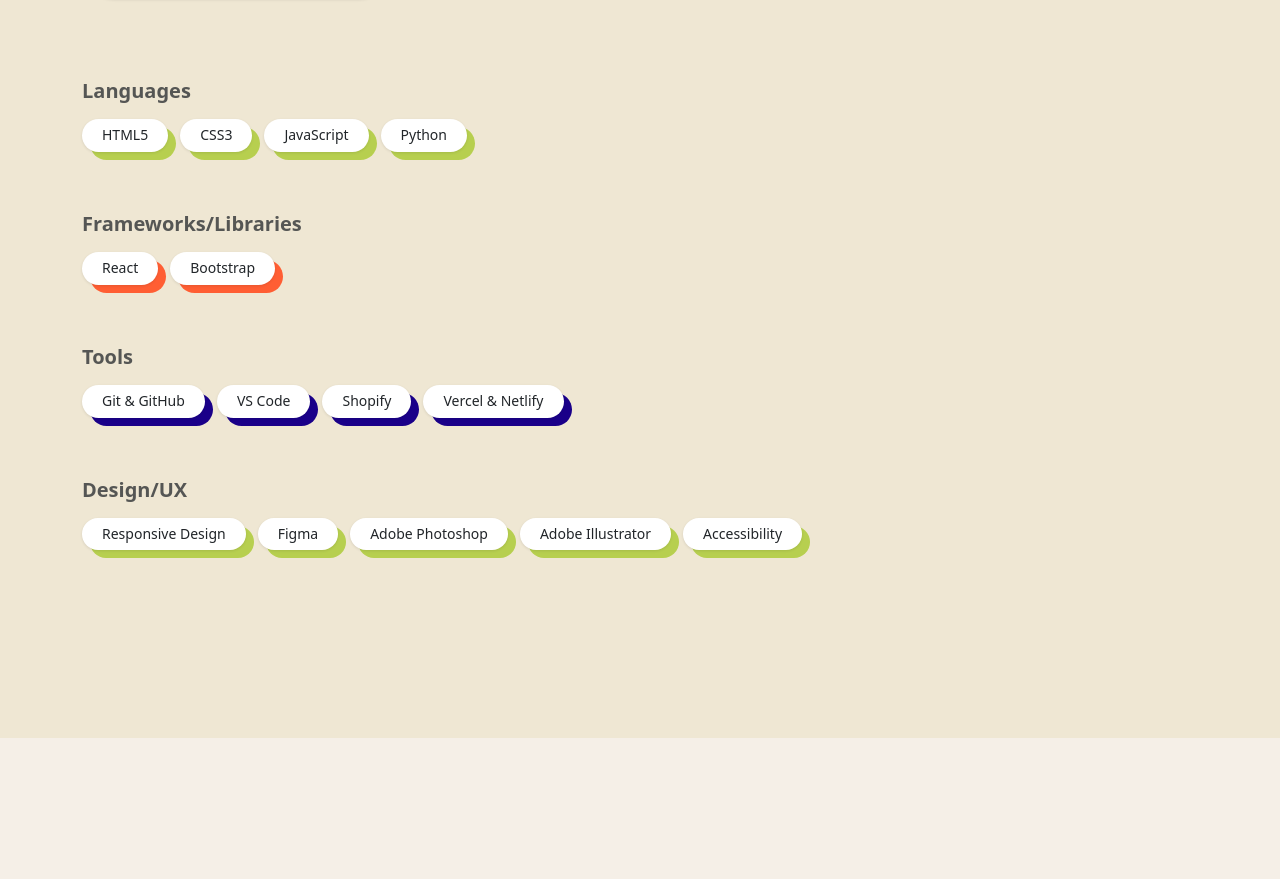
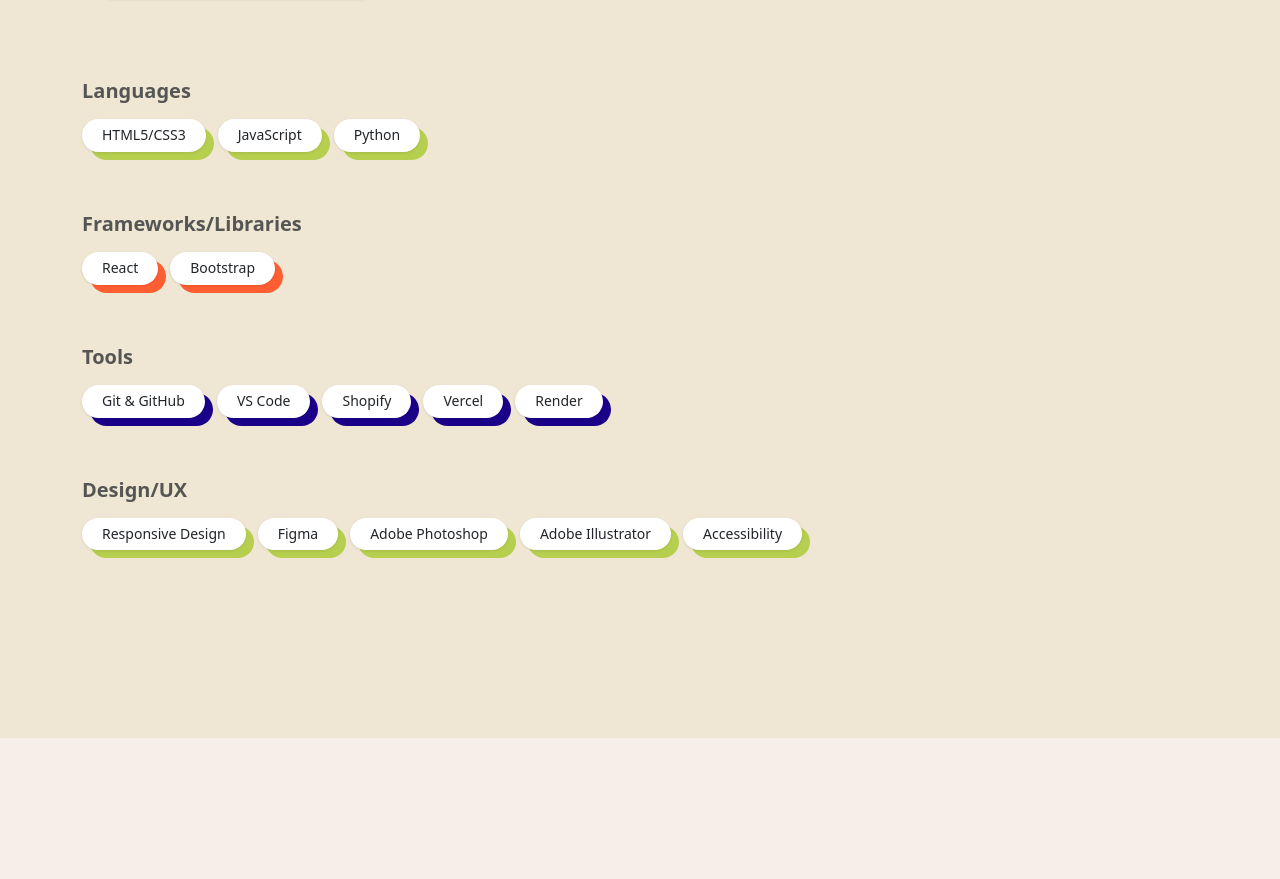
Before and after one commit to aliciabuelow/alicia-portfolio, a React (Vite) app in the folder react-app/: page / in a window 1280 px wide. Shown: the part 4621-5500 px from the top of the page. Built offline with nearby package versions, Linux system fonts and the light colour scheme.

Commit message:
Update Skills.jsx

```diff
--- a/react-app/src/components/Skills.jsx
+++ b/react-app/src/components/Skills.jsx
@@ -1,4 +1,4 @@
-import { motion } from "motion/react";
+import { color, motion } from "motion/react";
 import { useInView } from "./hooks/useInView";
 import '../styles/Skills.css'
 
@@ -6,8 +6,7 @@
   {
     category: "Languages",
     skills: [
-      { name: "HTML5", color: "#B7CF4F" },
-      { name: "CSS3", color: "#B7CF4F" },
+      { name: "HTML5/CSS3", color: "#B7CF4F" },
       { name: "JavaScript", color: "#B7CF4F" },
       { name: "Python", color: "#B7CF4F"}
     ]
@@ -25,7 +24,8 @@
       { name: "Git & GitHub", color: "#1A0089" },
       { name: "VS Code", color: "#1A0089" },
       { name: "Shopify", color: "#1A0089"},
-      { name: "Vercel & Netlify", color: "#1A0089"}
+      { name: "Vercel", color: "#1A0089"},
+      { name: "Render", color: "#1A0089"}
     ]
   },
   {
```
